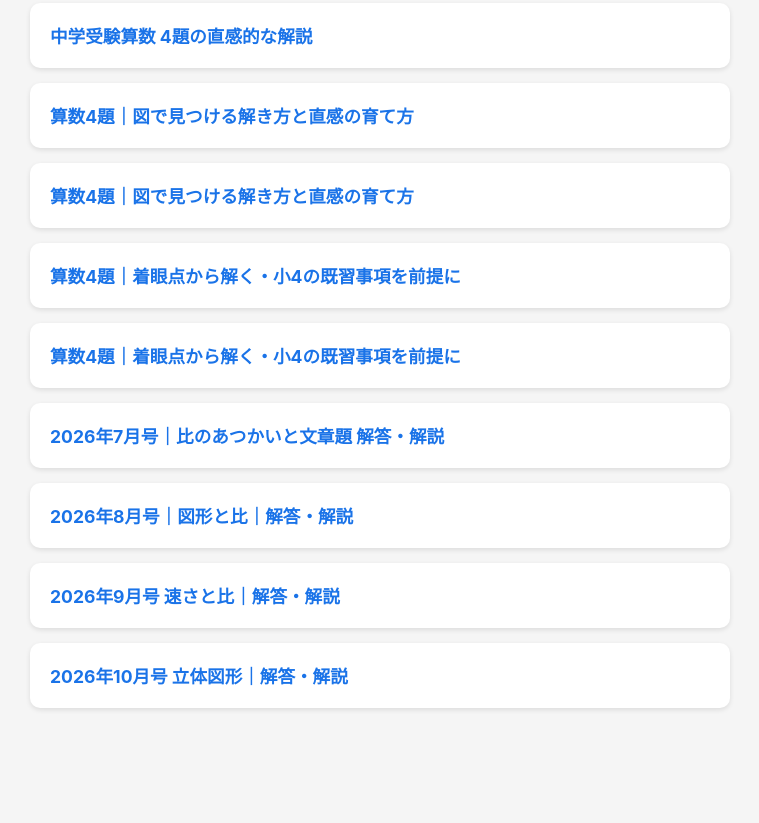
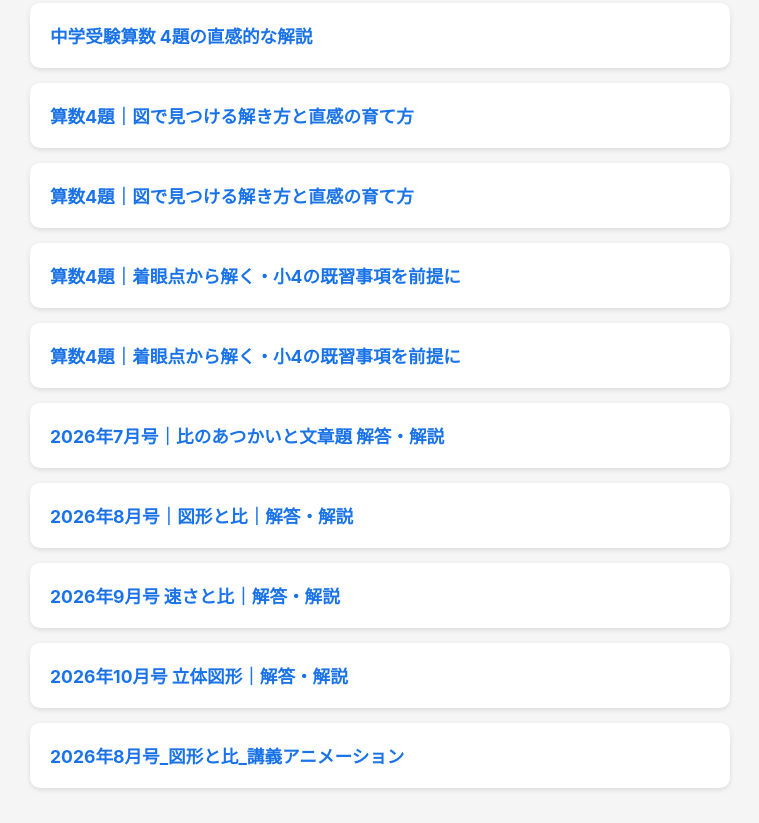
Before and after one commit to iwslatojp29/math-app, a plain HTML site: page math/index.html in a window 1280 px wide. Shown: the part 2774-3597 px from the top of the page, without its empty margins (260-1019 px from the left). Before the commit the page ends 3517 px from the top, so only its background shows below. Drawn offline with Linux system fonts and the light colour scheme.

Commit message:
Auto-update index.html

```diff
--- a/math/index.html
+++ b/math/index.html
@@ -201,5 +201,8 @@
   <div class="card">
     <a href="./2026年10月号_立体図形_解答解説.html">2026年10月号 立体図形｜解答・解説</a>
   </div>
+  <div class="card">
+    <a href="./2026%E5%B9%B48%E6%9C%88%E5%8F%B7_%E5%9B%B3%E5%BD%A2%E3%81%A8%E6%AF%94_%E8%AC%9B%E7%BE%A9%E3%82%A2%E3%83%8B%E3%83%A1%E3%83%BC%E3%82%B7%E3%83%A7%E3%83%B3.html">2026年8月号_図形と比_講義アニメーション</a>
+  </div>
 </body>
 </html>
```
